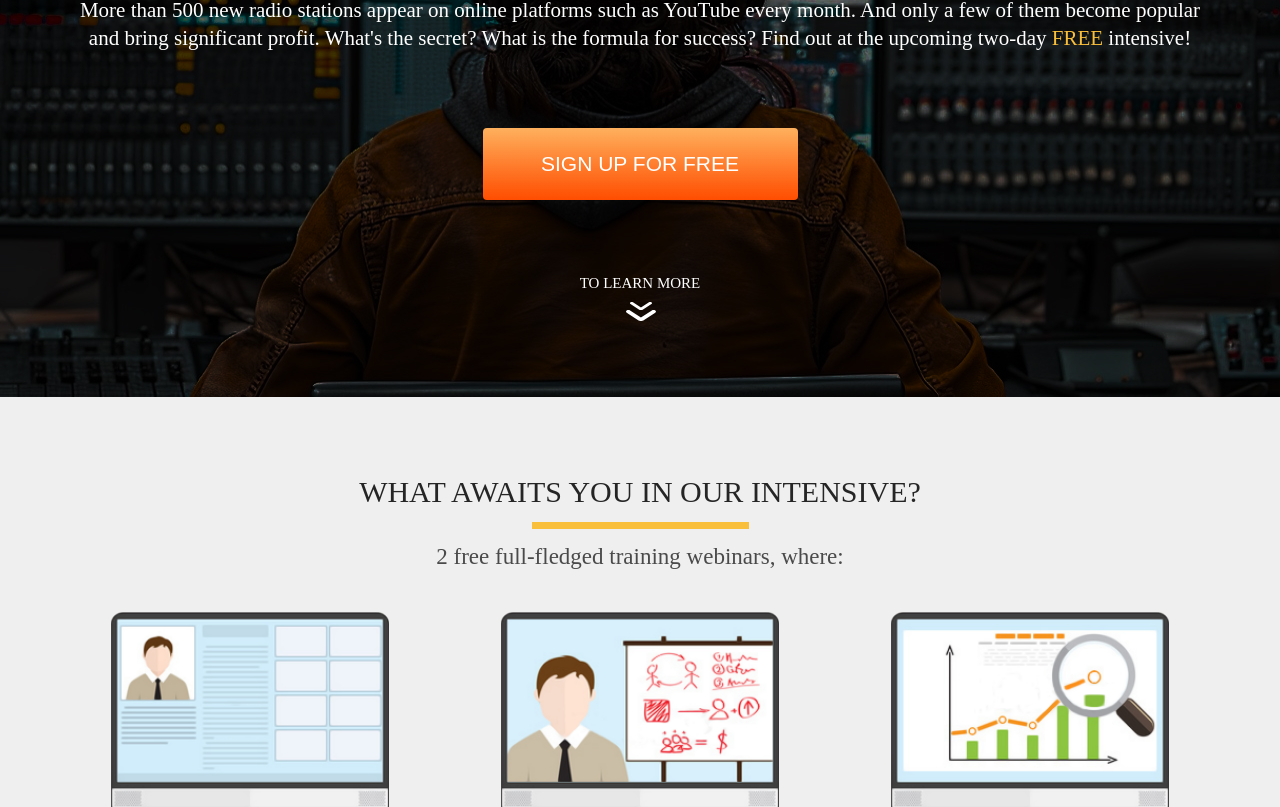
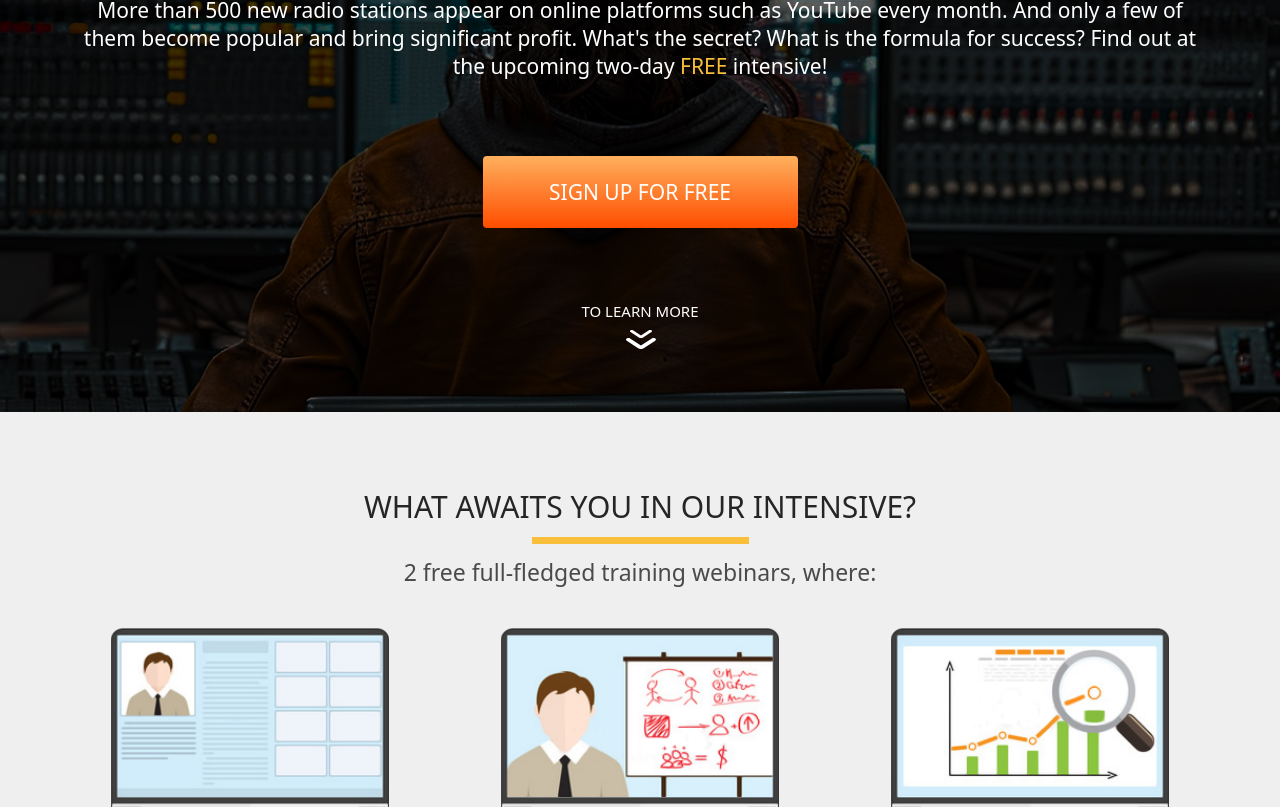
Before and after one commit to ZhukAlexandr/radio, a plain HTML site: page src/index.html in a window 1280 px wide. Shown: the part 403-1210 px from the top of the page. Drawn offline with Linux system fonts and the light colour scheme.

Commit message:
add modern_normalize css

```diff
--- a/src/css/style.css
+++ b/src/css/style.css
@@ -1,8 +1,28 @@
-* {
+/* * {
     box-sizing: border-box;
     margin: 0;
     padding: 0;
-}
+} */
+
+h1, h2, h3, h4, h5, figure, p, ol, ul {
+    margin: 0;
+  }
+
+  ol[role="list"], ul[role="list"] {
+    list-style: none;
+    padding-inline: 0;
+  }
+
+  h1, h2, h3, h4, h5 {
+    font-size: inherit;
+    font-weight: inherit;
+  }
+
+  img {
+    display: block;
+    max-inline-size: 100%;
+  }
+
 
 .container {
     max-width: 1140px;
@@ -29,7 +49,6 @@
 }
 
 .logo__img {
-    display: block;
     margin: 0 auto;
 }
 
@@ -116,7 +135,6 @@ h1 {
     border: none;
 }
 .promo_more-img{
-    display: block;
     margin: 10px auto;
 }
 
@@ -264,7 +282,6 @@ section.gift{
 }
 
 .img_gift{
-    display: block;
     margin: 0 auto;
 }
 
--- a/src/index.html
+++ b/src/index.html
@@ -5,6 +5,7 @@
     <meta charset="UTF-8">
     <meta name="viewport" content="width=device-width, initial-scale=1.0">
     <title>Radio</title>
+    <link rel="stylesheet" href="css/modern-normalize.min.css">
     <link rel="stylesheet" href="css/style.css">
 </head>
 
```
Also changed, not shown: src/css/modern-normalize.min.css (added, +9 -0 lines).
